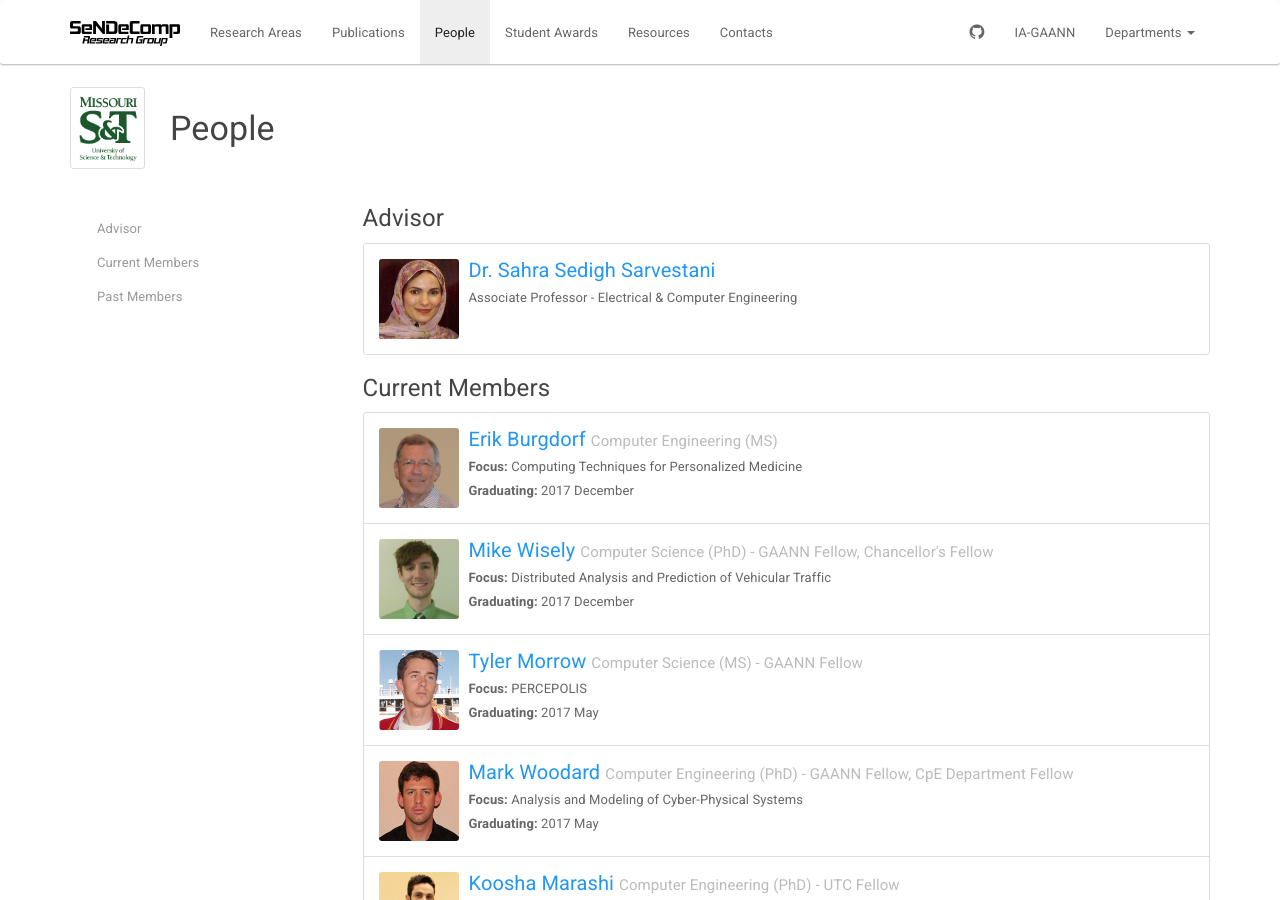
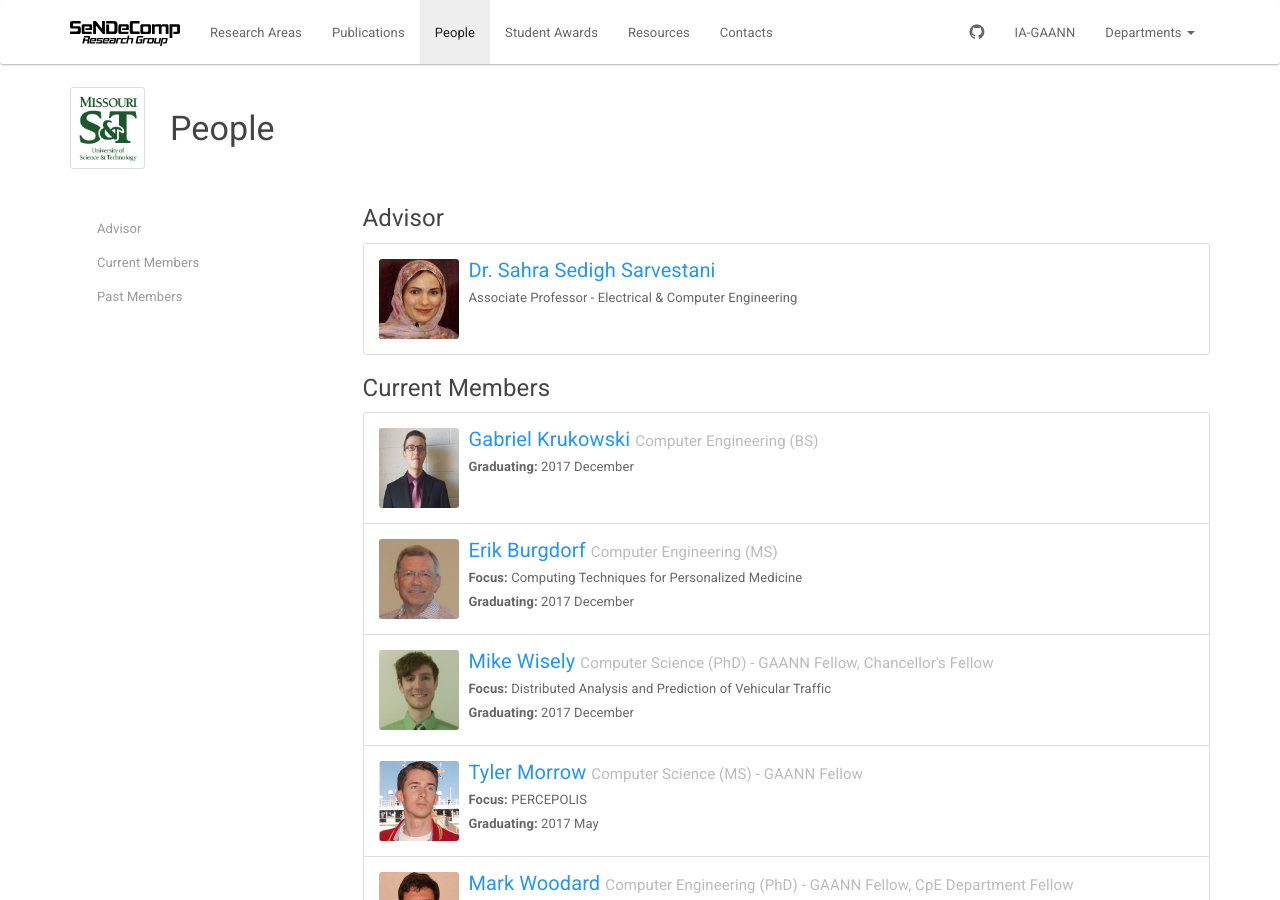
Before and after one commit to sendecomp/sendecomp-website, a Jekyll site: the page built from people.html, in a window 1280 px wide and 900 px high. Built offline with Jekyll 4.4.1, drawn with Linux system fonts in a browser that asks for light colours.

Commit message:
added Gabriel

```diff
--- a/_data/members.yml
+++ b/_data/members.yml
@@ -39,6 +39,15 @@
   website: http://web.mst.edu/~sedighs/
   photo: Sedigh.jpg
   role: Advisor
+
+- name: Gabriel Krukowski
+  degree: Computer Engineering (BS)
+  status: Active
+  grad: 2017 December
+  focus:
+  emp:
+  website: https://sites.google.com/mst.edu/gjk7v3/home
+  photo: Krukowski.jpg
 
 - name: Erik Burgdorf
   degree: Computer Engineering (MS)
```
Also changed, not shown: img/members/Krukowski.jpg (added).
